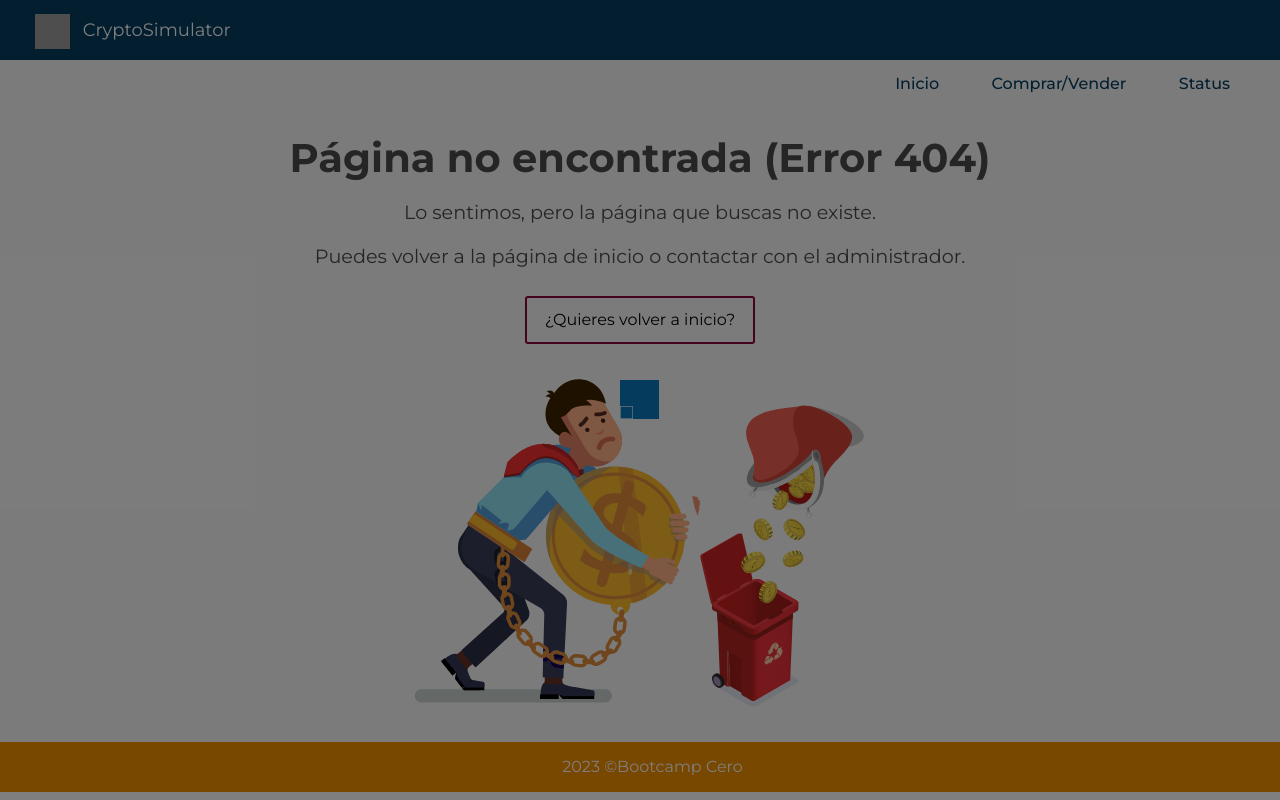
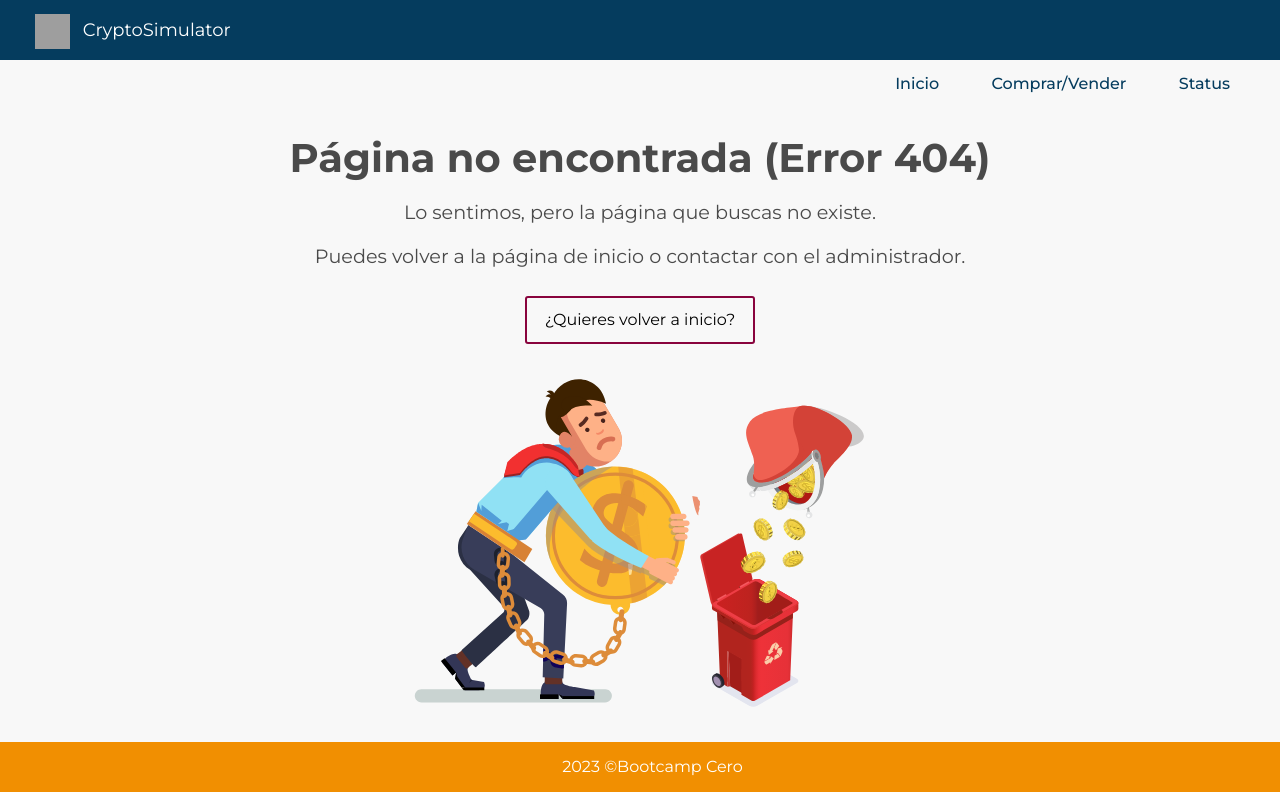
Before and after one commit to Susanaxz/CryptoSimulator, a Flask app: template CryptoSimulator/templates/404.html in a window 1280 px wide. Run offline with Flask 2, Linux system fonts and the light colour scheme; the template is opened without the code that fills it, so the values that code supplies are empty; some libraries are stand-ins or nearby versions; grey boxes are pictures that could not be loaded.

Commit message:
feat: que el spinner no salga en la página 404

```diff
--- a/CryptoSimulator/templates/404.html
+++ b/CryptoSimulator/templates/404.html
@@ -2,6 +2,15 @@
 
 {% block scripts%}
 
+<style>
+        #overlay {
+            display: none;
+            }
+
+        #sk-cube-grid {
+            display: none;
+        }
+</style>
 
 {% endblock scripts%}
 
```
